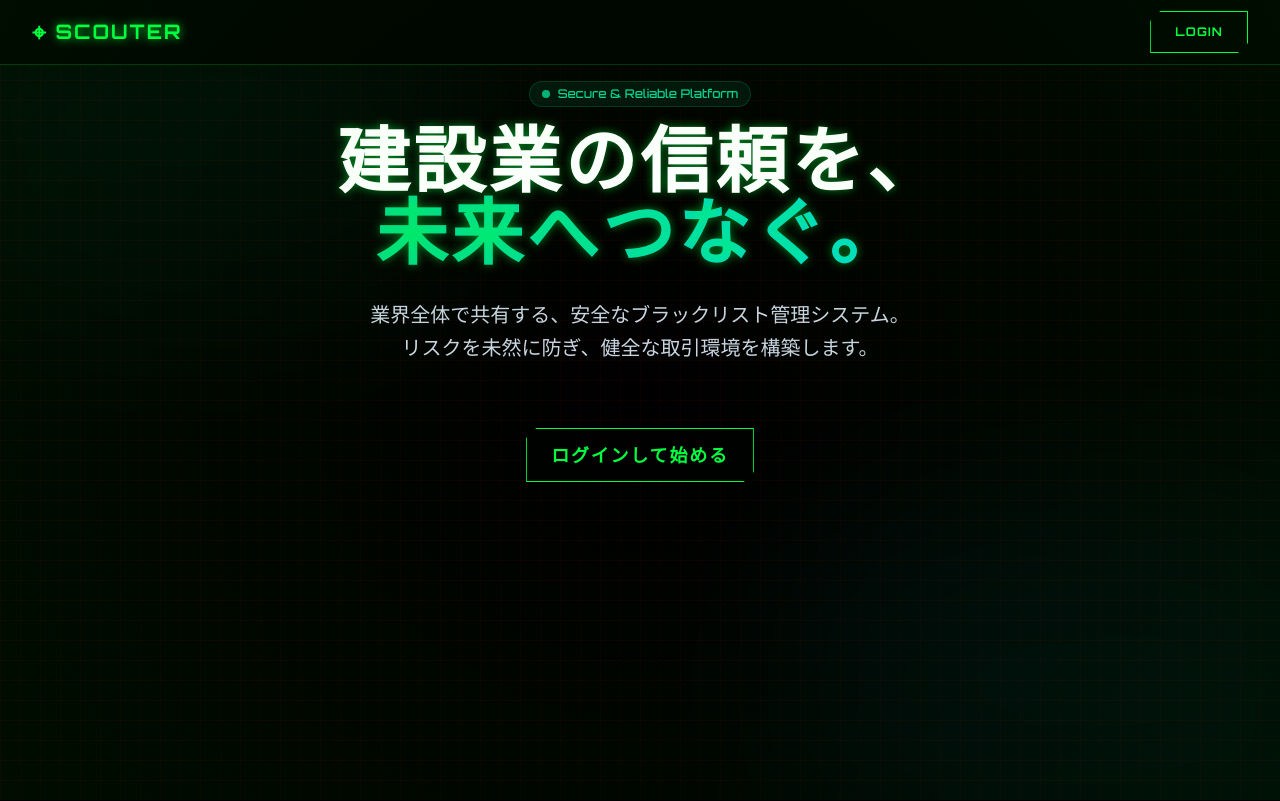
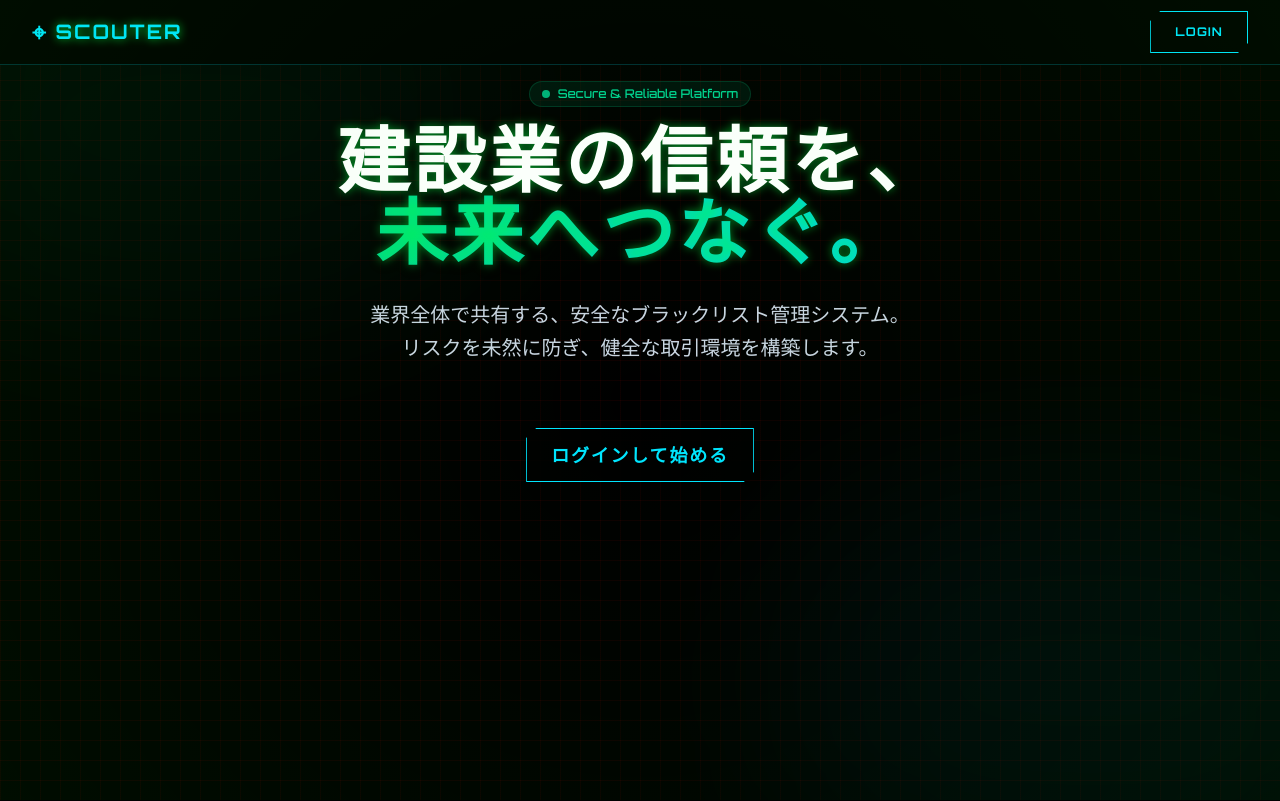
Before and after one commit to CHINOMOTO/blacklist-app, a Next.js app: page / in a window 1280 px wide. Shown: the top 801 px of the page. Built offline with nearby package versions, Linux system fonts and the light colour scheme; no server answers.

Commit message:
Update Scouter theme to Blue/Cyan

```diff
--- a/app/globals.css
+++ b/app/globals.css
@@ -1,8 +1,8 @@
 @import "tailwindcss";
 
 @theme {
-  --color-scouter-green: #00ff41;
-  --color-scouter-green-dim: #008f11;
+  --color-scouter-green: #00e5ff;
+  --color-scouter-green-dim: #008299;
   --color-scouter-red: #ff0000;
   --color-scouter-bg: #0d0208;
   --font-orbitron: "Orbitron", sans-serif;
--- a/components/Navigation.tsx
+++ b/components/Navigation.tsx
@@ -82,11 +82,11 @@ export default function Navigation() {
     if (!session && pathname !== "/" && pathname !== "/signup") return null;
 
     return (
-        <nav className="fixed top-0 w-full z-50 border-b border-[#00ff41]/20 bg-black/90 backdrop-blur-sm">
+        <nav className="fixed top-0 w-full z-50 border-b border-[#00e5ff]/20 bg-black/90 backdrop-blur-sm">
             <div className="max-w-7xl mx-auto px-4 sm:px-6 lg:px-8">
                 <div className="flex items-center justify-between h-16">
                     <div className="flex items-center">
-                        <Link href={session ? "/dashboard" : "/"} className="flex-shrink-0 flex items-center gap-2 font-bold text-xl text-[#00ff41] group tracking-widest uppercase">
+                        <Link href={session ? "/dashboard" : "/"} className="flex-shrink-0 flex items-center gap-2 font-bold text-xl text-[#00e5ff] group tracking-widest uppercase">
                             <span className="text-2xl group-hover:rotate-45 transition-transform duration-300">⌖</span>
                             <span className="drop-shadow-[0_0_5px_rgba(0,255,65,0.8)]">SCOUTER</span>
                         </Link>
@@ -109,8 +109,8 @@ export default function Navigation() {
                                         <Link
                                             href="/admin"
                                             className={`ml-2 px-3 py-1.5 rounded-none text-sm font-bold border transition-all uppercase tracking-wider ${pathname.startsWith("/admin")
-                                                ? "bg-[#00ff41]/20 border-[#00ff41] text-[#00ff41] shadow-[0_0_10px_rgba(0,255,65,0.3)]"
-                                                : "border-[#00ff41]/30 text-[#00ff41]/70 hover:bg-[#00ff41]/10 hover:text-[#00ff41]"
+                                                ? "bg-[#00e5ff]/20 border-[#00e5ff] text-[#00e5ff] shadow-[0_0_10px_rgba(0,255,65,0.3)]"
+                                                : "border-[#00e5ff]/30 text-[#00e5ff]/70 hover:bg-[#00e5ff]/10 hover:text-[#00e5ff]"
                                                 }`}
                                         >
                                             ADMIN
@@ -123,7 +123,7 @@ export default function Navigation() {
                     <div className="hidden md:block">
                         <div className="ml-4 flex items-center md:ml-6 gap-4">
                             {session && userName && (
-                                <div className="text-xs text-[#00ff41]/80 bg-[#00ff41]/10 px-3 py-1 border border-[#00ff41]/30 font-mono tracking-wider">
+                                <div className="text-xs text-[#00e5ff]/80 bg-[#00e5ff]/10 px-3 py-1 border border-[#00e5ff]/30 font-mono tracking-wider">
                                     <span className="mr-1 opacity-50">OP:</span>
                                     <span className="font-bold">{userName}</span>
                                 </div>
@@ -131,7 +131,7 @@ export default function Navigation() {
                             {session ? (
                                 <button
                                     onClick={handleLogout}
-                                    className="text-[#00ff41]/70 hover:text-[#00ff41] text-xs px-3 py-1.5 border border-transparent hover:border-[#00ff41]/30 hover:bg-[#00ff41]/10 transition-all tracking-wider uppercase"
+                                    className="text-[#00e5ff]/70 hover:text-[#00e5ff] text-xs px-3 py-1.5 border border-transparent hover:border-[#00e5ff]/30 hover:bg-[#00e5ff]/10 transition-all tracking-wider uppercase"
                                 >
                                     LOGOUT
                                 </button>
@@ -156,8 +156,8 @@ function NavLink({ href, children, active }: { href: string, children: React.Rea
         <Link
             href={href}
             className={`px-3 py-2 rounded-none text-sm font-bold tracking-wider transition-all duration-200 border-b-2 ${active
-                ? "border-[#00ff41] text-[#00ff41] bg-[#00ff41]/10 shadow-[0_0_8px_rgba(0,255,65,0.2)]"
-                : "border-transparent text-[#00ff41]/60 hover:text-[#00ff41] hover:bg-[#00ff41]/5"
+                ? "border-[#00e5ff] text-[#00e5ff] bg-[#00e5ff]/10 shadow-[0_0_8px_rgba(0,255,65,0.2)]"
+                : "border-transparent text-[#00e5ff]/60 hover:text-[#00e5ff] hover:bg-[#00e5ff]/5"
                 }`}
         >
             {children}
```
